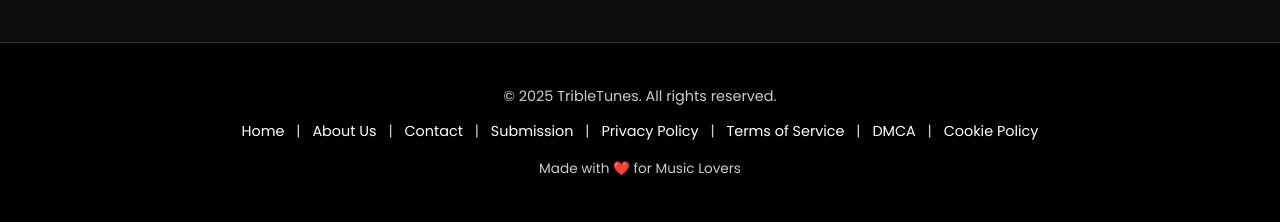
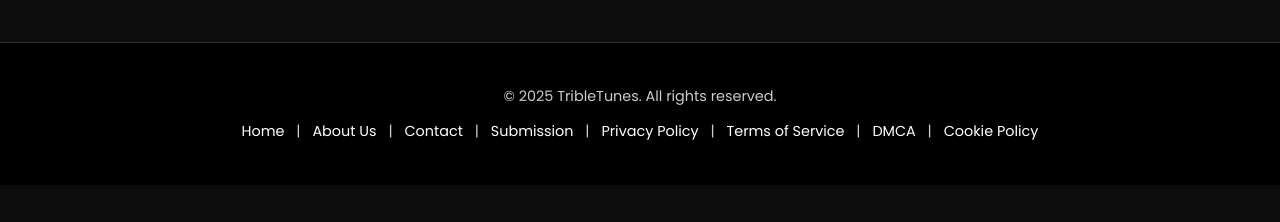
Before and after one commit to aidreamnest-stack/TribleTunes1, a plain HTML site: page contact/index.html in a window 1280 px wide. Shown: the part 1117-1339 px from the top of the page. After the commit the page ends 1302 px from the top, so only its background shows below. Drawn offline with nearby package versions, Linux system fonts and the light colour scheme.

Commit message:
Update index.html

```diff
--- a/contact/index.html
+++ b/contact/index.html
@@ -565,7 +565,6 @@
     <a href="/dmca/">DMCA</a> |
     <a href="/cookies/">Cookie Policy</a>
   </p>
-  <p style="margin-top: 15px; font-size: clamp(0.75rem, 1.5vw, 0.85rem);">Made with ❤️ for Music Lovers</p>
 </footer>
 
 <!-- SCROLL TO TOP BUTTON -->
```
